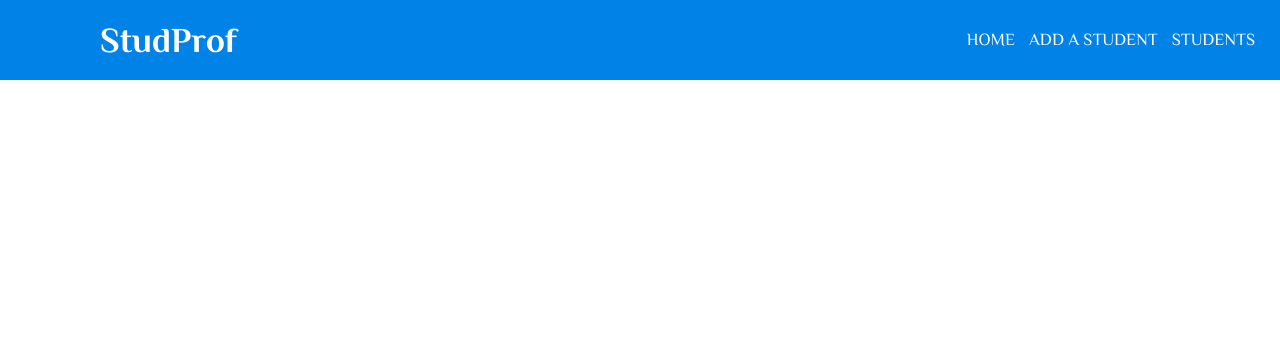
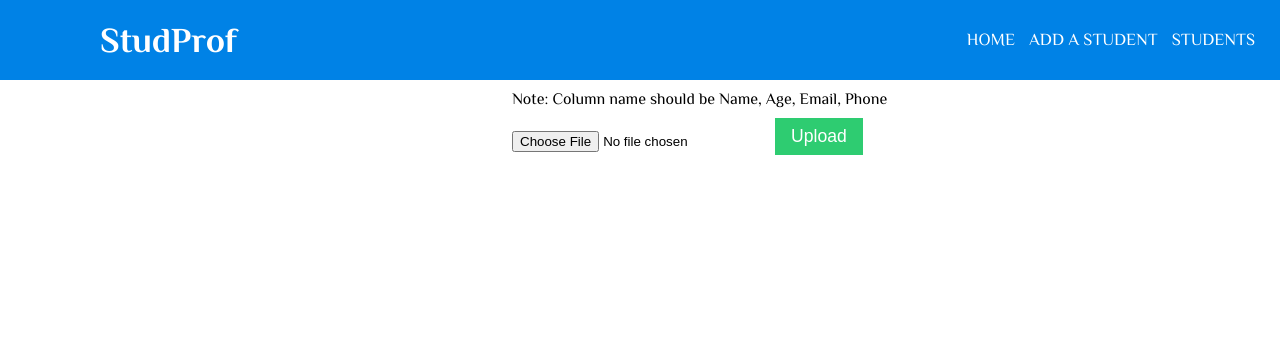
Before and after one commit to asbn223/studprof, a Django app: page / in a window 1280 px wide; the page is wider, and only the part inside the window is pictured. Shown: the top 340 px of that part. Run offline with Django 3.2, Linux system fonts and the light colour scheme; some libraries are stand-ins or nearby versions.

Commit message:
Data Process has been added using script

```diff
--- a/Book1.csv
+++ b/Book1.csv
@@ -1,2 +1,3 @@
 name,age,email,phone
 sabin,25,asbn2231@gmail.com,9860107180
+reshu,23,reshu009@gmail.com,0000000000
--- a/dataprocess/urls.py
+++ b/dataprocess/urls.py
@@ -18,7 +18,7 @@ from django.urls import path
 from django.conf.urls.static import static
 from django.conf import settings
 
-from demo.views import demo,add_person
+from demo.views import add_person
 from student_profile.views import home, add_student_form, Students, Student_detail
 
 
@@ -29,5 +29,5 @@ urlpatterns = [
     path('add/', add_student_form, name="add"),
     path('student/', Students.as_view(), name="student_profile"),
     path('student/<pk>/', Student_detail.as_view(), name="student_detail"),
-    # path('demo/script',add_person, name="add_person")
+    path('a/',add_person, name="add_person"),
 ] + static(settings.STATIC_URL,document_root=settings.STATIC_ROOT) + static(settings.MEDIA_URL, document_root=settings.MEDIA_ROOT)
--- a/static_my_proj/css/main.css
+++ b/static_my_proj/css/main.css
@@ -404,6 +404,61 @@ label.checkbtn{
     border-bottom-right-radius: 4px;
 }
 
+/*Custom Upload Button*/
+
+.up-btn{
+    /*width: 100%;*/
+    margin-left: 10px;
+    margin-bottom: 10px;
+    padding: 0.5rem 1rem;
+    font-size: 1.1rem;
+    background-color: #2ecc71;
+    cursor: pointer;
+    outline: none;
+    border: none;
+    color: #FFF;
+    transition: 0.3s;
+}
+
+.up-box{
+    font-size: 16px;
+    background: #fff;
+    -webkit-border-radius: 50px;
+    -moz-border-radius: 50px;
+    border-radius: 50px;
+    width: 350px;
+    outline: none;
+    box-shadow: 5px 5px 10px black;
+}
+
+/*::-webkit-file-upload-button{*/
+/*    color: #fff;*/
+/*    background: #206a5d;*/
+/*    padding: 20px;*/
+/*    border: none;*/
+/*    -webkit-border-radius: 50px;*/
+/*    -moz-border-radius: 50px;*/
+/*    border-radius: 50px;*/
+/*    box-shadow: 1px 0 1px 1px #6b4559;*/
+/*    outline: none;*/
+/*}*/
+
+.upload-file, .note{
+    align-items: center;
+    display: flex;
+    left: 40%;
+    position: relative;
+    top: 10px;
+    margin-bottom: 10px;
+}
+
+.or{
+    left: 50%;
+    display: flex;
+    position: relative;
+    font-size: 20px;
+    margin-top: 25px;
+}
 
 @media screen and (max-width: 952px) {
     label.logo{
--- a/student_profile/views.py
+++ b/student_profile/views.py
@@ -8,7 +8,7 @@ from django.views.generic import ListView, DetailView
 
 
 def home(request):
-    return render(request, 'index.html', context={'title': 'Home'})
+    return render(request, 'home.html', context={'title': 'Home'})
 
 
 # def forms(request):
--- a/templates/add.html
+++ b/templates/add.html
@@ -1,12 +1,15 @@
 {% extends 'index.html' %}
 
 {% block content %}
+
+
+
     <div class="container">
         <div class="box">
             <div class="left"></div>
             <div class="right">
                 <h2>Add Student</h2>
-                <form name="form" enctype = "multipart/form-data" action = "{% url 'add' %}" method = "post">
+                <form name="form" action = "{% url 'add' %}" method = "post">
                     {% csrf_token %}
                     {{ form.as_p }}
 {#                    <input type="text" class="field" placeholder="Your Name" name="name">#}
--- /dev/null
+++ b/templates/home.html
@@ -0,0 +1,18 @@
+{% extends 'index.html' %}
+
+{% block content %}
+     <span class="note">Note: Column name should be Name, Age, Email, Phone</span>
+    <form method="post" enctype = "multipart/form-data"  action="{% url 'add_person' %}" class="upload-file" >
+        {% csrf_token %}
+        <input type="file" name="filename" accept=".csv">
+        <button type="submit" class="up-btn">Upload</button>
+    </form>
+    {% if messages %}
+        {% for message in messages %}
+            {% if message.tags %}
+                <script>alert('{{ message }}')</script>
+            {% endif %}
+        {% endfor %}
+
+    {% endif %}
+{% endblock %}
--- a/templates/index.html
+++ b/templates/index.html
@@ -9,7 +9,7 @@
     <title>{{ title }} | Student Profile</title>
 
 
-    <script src="https://kit.fontawesome.com/a076d05399.js"></script>
+{#    <script src="https://kit.fontawesome.com/a076d05399.js"></script>#}
     <link rel="stylesheet" href="{% static 'css/main.css' %}">
 </head>
 <body {% if request.get_full_path == student %}
@@ -21,5 +21,6 @@
     {% block content %}
     {% endblock %}
 
+    <script src="{% static 'js/upload_button.js' %}"></script>
 </body>
 </html>
--- a/templates/navbar.html
+++ b/templates/navbar.html
@@ -1,4 +1,4 @@
-{% url 'student_profile' as student %}
+
 <nav class="navigation">
     <input type="checkbox" id="check">
     <label for="check" class="checkbtn">
@@ -9,14 +9,5 @@
         <li class="menu-items"><a href="{% url 'home' %}">Home</a></li>
         <li class="menu-items"><a href="{% url 'add' %}">Add a Student</a></li>
         <li class="menu-items"><a href="{% url 'student_profile' %}">Students</a></li>
-        {% if request.get_full_path == student  %}
-            <li class="menu-items">
-               <form action="">
-                    <input type="file" accept=".csv">
-                    <button type="submit">Upload</button>
-                </form>
-           </li>
-        {% endif %}
-
     </ul>
 </nav>
--- a/templates/student_list.html
+++ b/templates/student_list.html
@@ -2,6 +2,7 @@
 {% load static %}
 
 {% block content %}
+
     {% for student in object_list %}
         <a href="{{ student.get_absolute_url }}">
             <div class="profile-box">
```
Also changed, not shown: demo/script.py (+24 -25 lines), demo/views.py (+15 -21 lines), static_my_proj/js/upload_button.js (added, +22 -0 lines).
